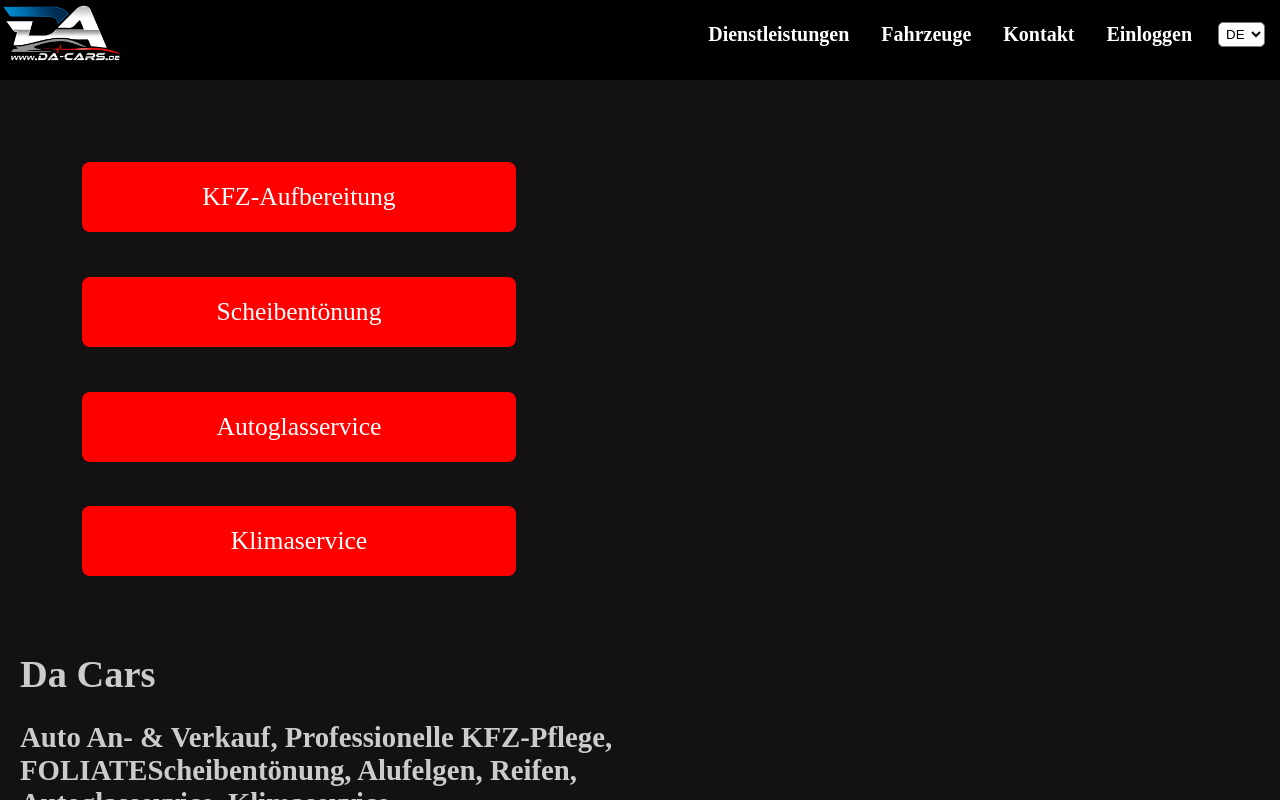
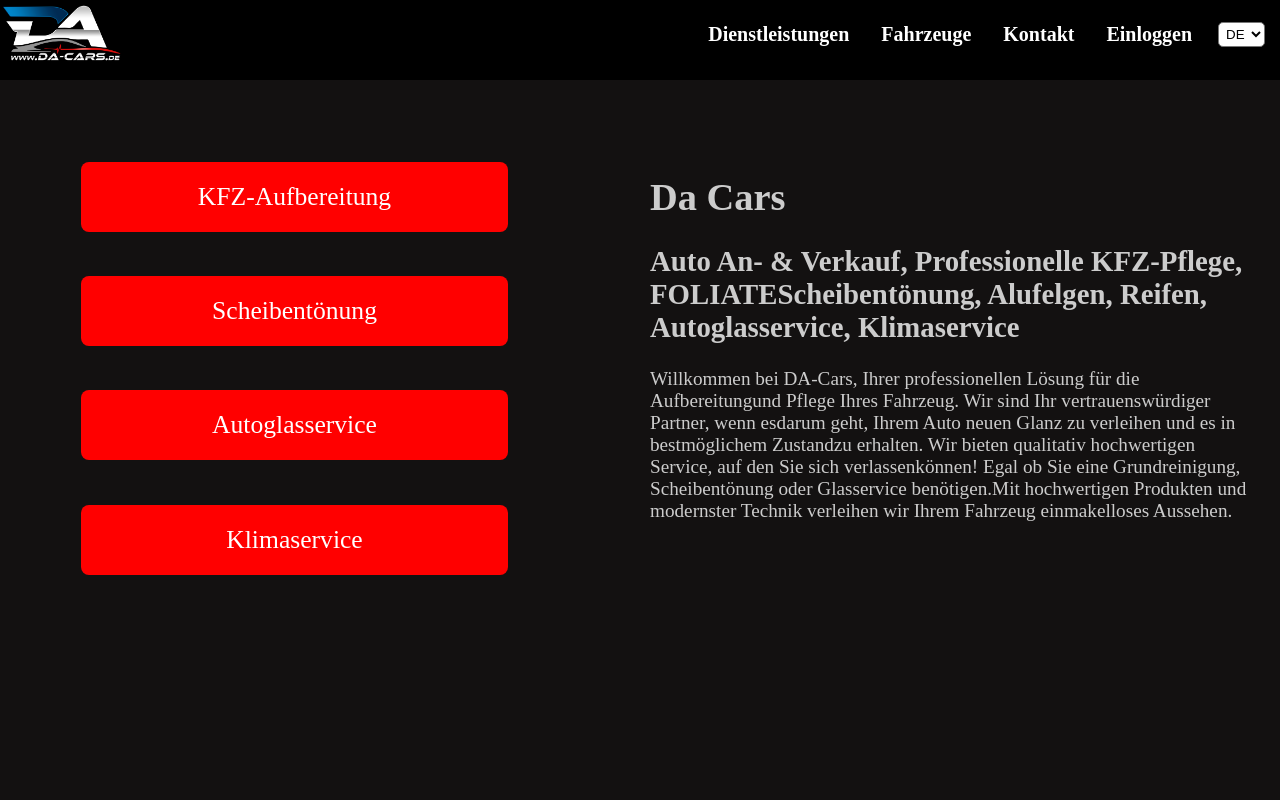
Before and after one commit to Zohaib770/da-cars, a React (Vite) app in the folder ui/: page / in a window 1280 px wide. Built offline with nearby package versions, Linux system fonts and the light colour scheme.

Commit message:
correction

```diff
--- a/ui/src/components/maingridpages/MainGridPages.css
+++ b/ui/src/components/maingridpages/MainGridPages.css
@@ -1,7 +1,7 @@
 /* ======================== Global ======================== */
 
 /* ======================== maingrid ======================== */
-.main-grid {
+.main-content {
     display: flex;
     flex-direction: row;
     justify-content: space-between;
```
